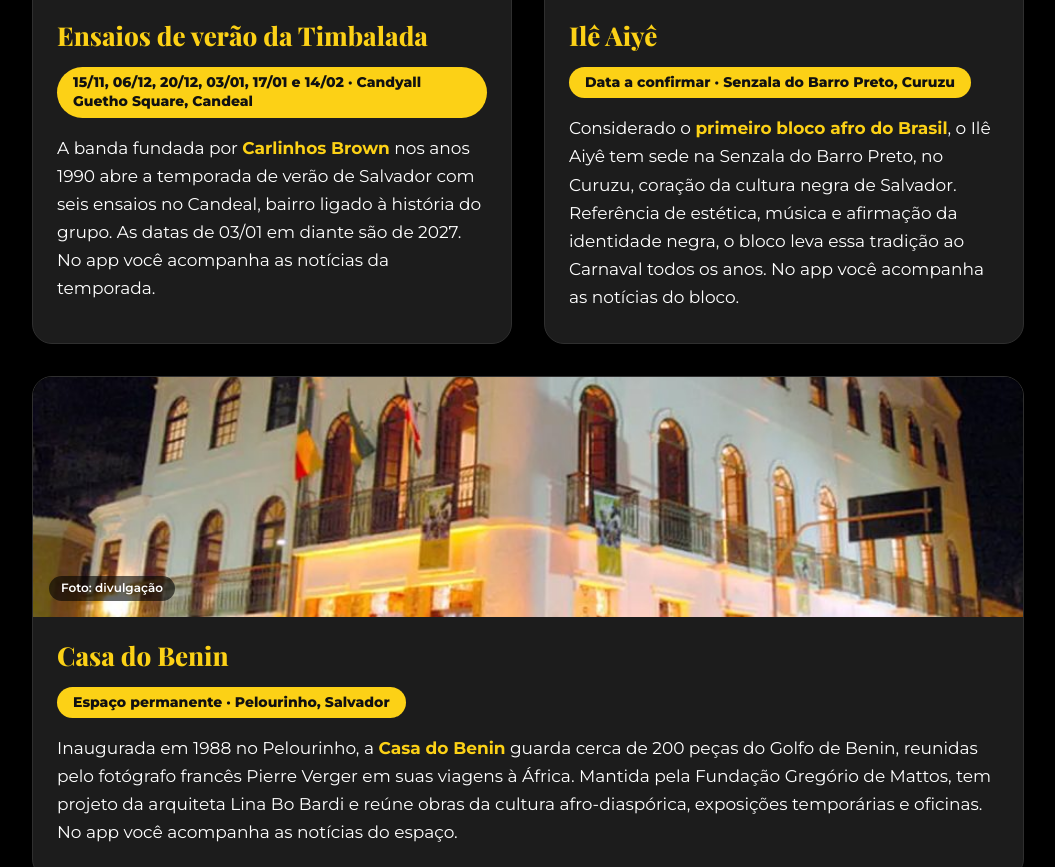
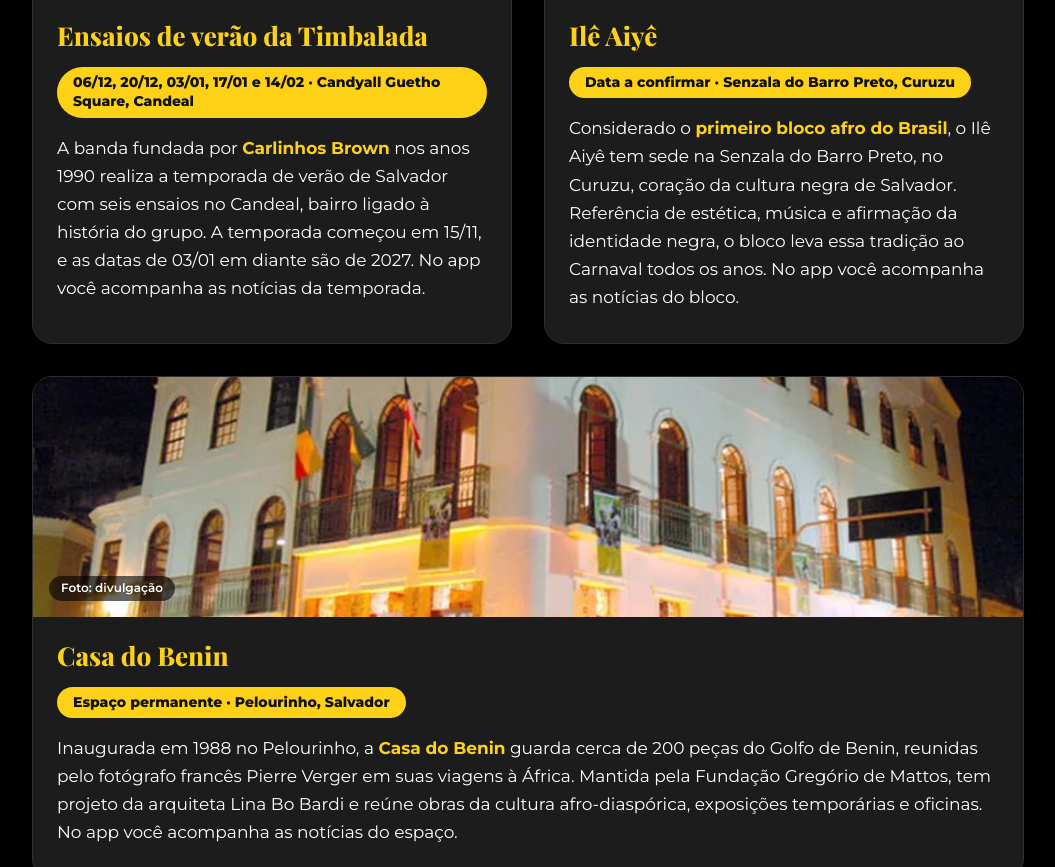
Before and after one commit to portalafricas-jpg/aplicativo-africasplay, a plain HTML site: page salvador/index.html in a window 1280 px wide. Shown: the part 2391-3258 px from the top of the page, without its empty margins (112-1167 px from the left). Drawn offline with nearby package versions, Linux system fonts and the light colour scheme.

Commit message:
Salvador: Timbalada sem a data que já passou
Co-Authored-By: Claude Sonnet 5.5 <noreply@anthropic.com>
Claude-Session: https://claude.ai/code/session_014oh9rDo3HTzKzQVwNqLLh2

```diff
--- a/salvador/index.html
+++ b/salvador/index.html
@@ -8,7 +8,7 @@
 <link rel="preconnect" href="https://fonts.googleapis.com">
 <link rel="preconnect" href="https://fonts.gstatic.com" crossorigin>
 <link href="https://fonts.googleapis.com/css2?family=Montserrat:wght@400;600;700;800&family=Playfair+Display:wght@800&display=swap" rel="stylesheet">
-<link rel="stylesheet" href="../assets/style.css?v=11">
+<link rel="stylesheet" href="../assets/style.css?v=12">
 <!-- TAG DO GOOGLE: colar aqui o código enviado pelo Ricardo (ID da conta e conversão dos botões das lojas) -->
 </head>
 <body>
@@ -68,8 +68,8 @@
           <div class="foto f3"><img src="../assets/img/timbalada.jpg" alt="Integrantes da Timbalada tocando atabaques, com chapéus amarelos e vermelhos"><span class="credito">Foto: divulgação</span></div>
           <div class="corpo">
             <h3>Ensaios de verão da Timbalada</h3>
-            <span class="quando">15/11, 06/12, 20/12, 03/01, 17/01 e 14/02 · Candyall Guetho Square, Candeal</span>
-            <p>A banda fundada por <span class="dest">Carlinhos Brown</span> nos anos 1990 abre a temporada de verão de Salvador com seis ensaios no Candeal, bairro ligado à história do grupo. As datas de 03/01 em diante são de 2027. No app você acompanha as notícias da temporada.</p>
+            <span class="quando">06/12, 20/12, 03/01, 17/01 e 14/02 · Candyall Guetho Square, Candeal</span>
+            <p>A banda fundada por <span class="dest">Carlinhos Brown</span> nos anos 1990 realiza a temporada de verão de Salvador com seis ensaios no Candeal, bairro ligado à história do grupo. A temporada começou em 15/11, e as datas de 03/01 em diante são de 2027. No app você acompanha as notícias da temporada.</p>
           </div>
         </article>
         <article class="evento" data-inicio="2026-11-09" data-fim="2027-02-09">
```
